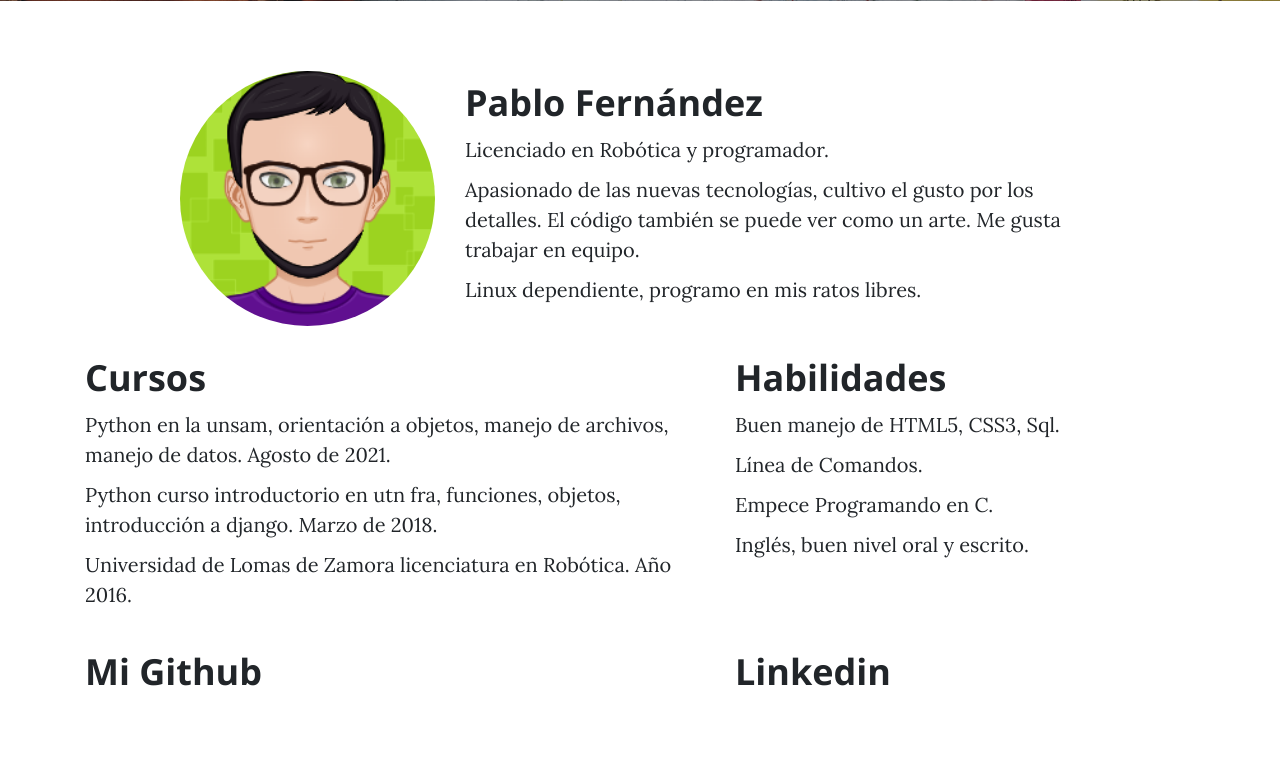
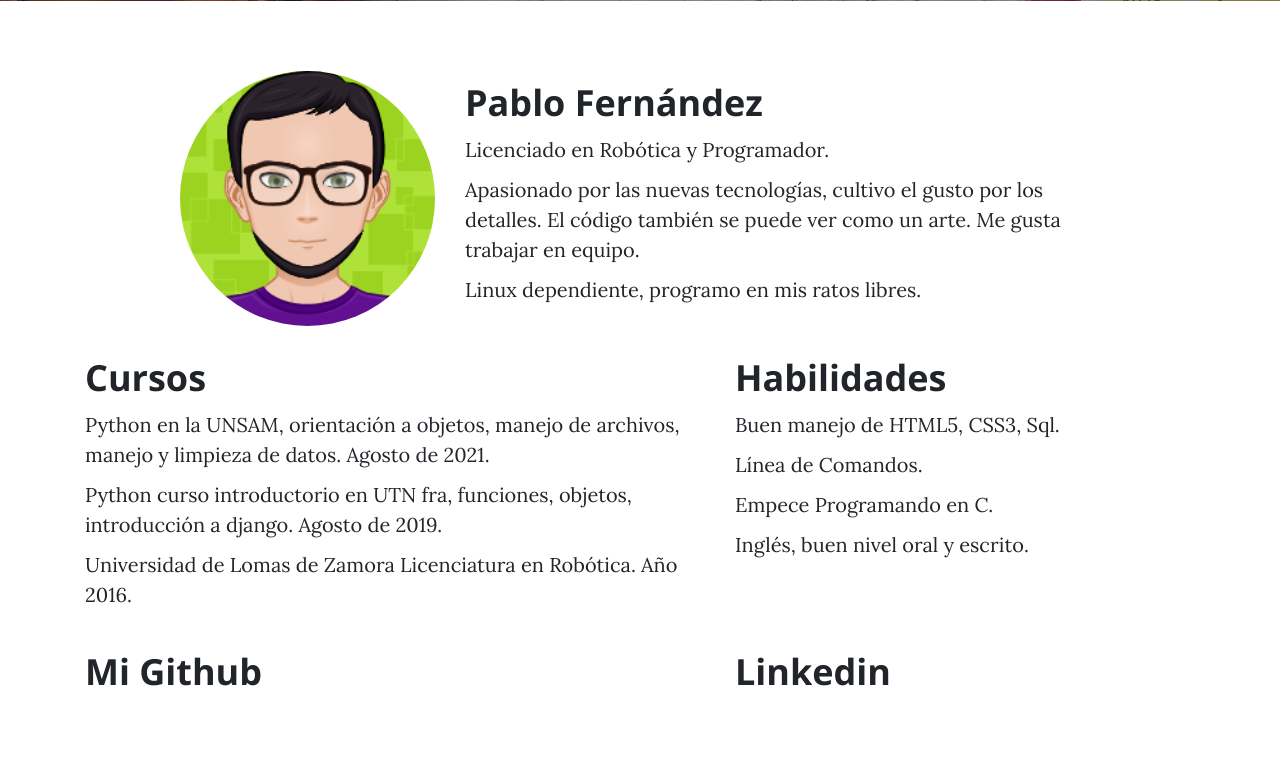
Before and after one commit to polifer27/webpersonal, a Django app: page /about-me/ in a window 1280 px wide. Shown: the part 531-1300 px from the top of the page. Run offline with Django 4.2, Linux system fonts and the light colour scheme; some libraries are stand-ins or nearby versions.

Commit message:
retoques a textos

```diff
--- a/core/templates/core/about-me.html
+++ b/core/templates/core/about-me.html
@@ -16,19 +16,19 @@
         </div>
         <div class="col-lg-7 col-md-8">
           <h2 class="section-heading">Pablo Fernández</h2>
-          <p>Licenciado en Robótica y programador.</p>
-          <p>Apasionado de las nuevas tecnologías, cultivo el gusto por los detalles. El código también
+          <p>Licenciado en Robótica y Programador.</p>
+          <p>Apasionado por las nuevas tecnologías, cultivo el gusto por los detalles. El código también
              se puede ver como un arte. Me gusta trabajar en equipo.</p>
           <p>Linux dependiente, programo en mis ratos libres.</p>
 
         </div>
          <div class="col-lg-7 col-md-8">
         <h2 class="section-heading">Cursos</h2>
-          <p>Python en la unsam, orientación a objetos, manejo de archivos, manejo de datos.
+          <p>Python en la UNSAM, orientación a objetos, manejo de archivos, manejo y limpieza de datos.
              Agosto de 2021.</p>
-          <p>Python curso introductorio en utn fra, funciones, objetos, introducción a django.
-             Marzo de 2018.</p>
-          <p>Universidad de Lomas de Zamora licenciatura en Robótica. Año 2016.</p>
+          <p>Python curso introductorio en UTN fra, funciones, objetos, introducción a django.
+             Agosto de 2019.</p>
+          <p>Universidad de Lomas de Zamora Licenciatura en Robótica. Año 2016.</p>
 
         </div>
         <div class="col-lg-14 col-md-16">
--- a/core/templates/core/contact.html
+++ b/core/templates/core/contact.html
@@ -10,7 +10,8 @@
 
 {% block content %}
 <div class="row">
-    <div class="col-lg-8 col-md-10 mx-auto">
+    <!--<div class="col-auto bg-danger p-5 text-center">-->
+    <div class="col-lg-8 col-md-10 mx-auto text-center">
         <p>Residente en la ciudad de Buenos Aires.<br>
          Disponible para todo el mundo de manera online.</p>
         <br>
```
